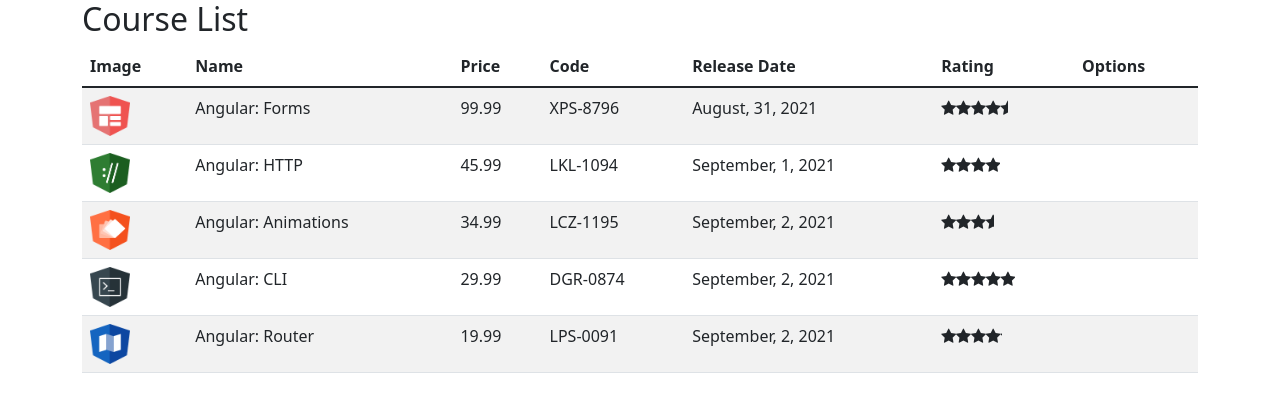
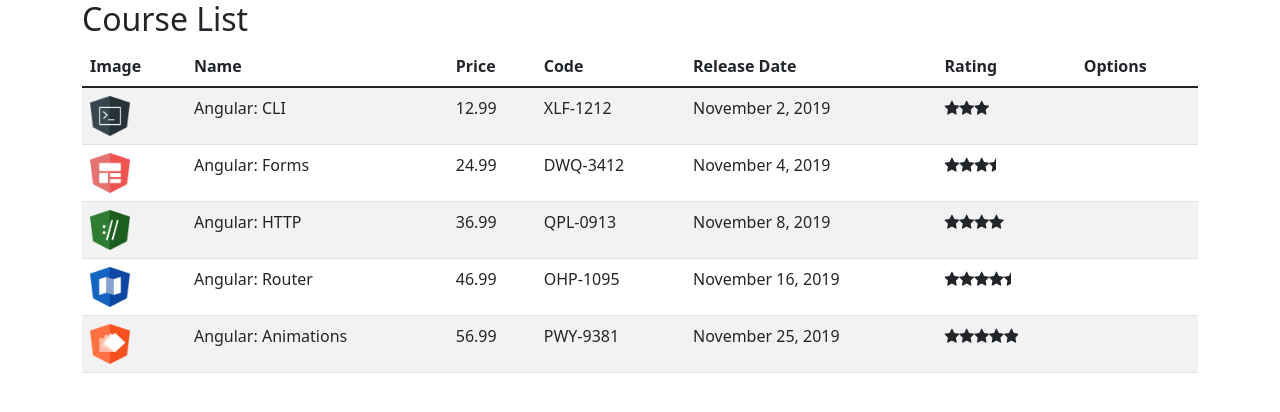
Before and after one commit to dagriel/course-manager, an Angular app: page / in a window 1280 px wide. Shown: the top 412 px of the page. Built offline with nearby package versions, Linux system fonts and the light colour scheme.

Commit message:
add dependency injection

```diff
--- a/src/app/courses/course-list.component.ts
+++ b/src/app/courses/course-list.component.ts
@@ -1,3 +1,4 @@
+import { CourseService } from './course.service';
 import { Component, OnInit } from '@angular/core';
 import { Course } from './course';
 
@@ -9,8 +10,12 @@ export class CourseListComponent implements OnInit {
 
   courses: Course[] = [];
 
+  constructor(private courseService: CourseService) { }
+
   ngOnInit(): void {
-    this.courses = [
+    this.courses = this.courseService.retrieveAll();
+
+    /* this.courses = [
       {
         id: 1,
         name: 'Angular: Forms',
@@ -66,6 +71,6 @@ export class CourseListComponent implements OnInit {
         releaseDate: 'September, 2, 2021',
         description: ''
       }
-    ]
+    ] */
   }
 }
--- /dev/null
+++ b/src/app/courses/course.service.ts
@@ -0,0 +1,98 @@
+import { Course } from './course';
+import { Injectable } from '@angular/core';
+//import { HttpClient } from '@angular/common/http';
+//import { Observable } from 'rxjs';
+
+
+@Injectable({
+    providedIn: 'root'
+})
+export class CourseService {
+
+  retrieveAll(): Course[] {
+    return COURSES;
+}
+
+    /* private coursesUrl: string = 'http://localhost:3100/api/courses';
+
+    constructor(private httpClient: HttpClient) { }
+
+    retrieveAll(): Observable<Course[]> {
+        return this.httpClient.get<Course[]>(this.coursesUrl);
+    }
+
+    retrieveById(id: number): Observable<Course> {
+        return this.httpClient.get<Course>(`${this.coursesUrl}/${id}`);
+    }
+
+    save(course: Course): Observable<Course> {
+        if(course.id) {
+            return this.httpClient.put<Course>(`${this.coursesUrl}/${course.id}`, course);
+        } else {
+            return this.httpClient.post<Course>(`${this.coursesUrl}`, course);
+        }
+    }
+
+    deleteById(id: number): Observable<any> {
+        return this.httpClient.delete<any>(`${this.coursesUrl}/${id}`);
+    } */
+
+}
+
+var COURSES: Course[] = [
+    {
+        id: 1,
+        name: 'Angular: CLI',
+        releaseDate: 'November 2, 2019',
+        description: 'Neste curso, os alunos irão obter um grande conhecimento nos principais recursos do CLI.',
+        duration: 120,
+        code: 'XLF-1212',
+        rating: 3,
+        price: 12.99,
+        imageUrl: '/assets/images/cli.png',
+    },
+    {
+        id: 2,
+        name: 'Angular: Forms',
+        releaseDate: 'November 4, 2019',
+        description: 'Neste curso, os alunos irão obter um conhecimento aprofundado sobre os recursos disponíveis no módulo de Forms.',
+        duration: 80,
+        code: 'DWQ-3412',
+        rating: 3.5,
+        price: 24.99,
+        imageUrl: '/assets/images/forms.png',
+    },
+    {
+        id: 3,
+        name: 'Angular: HTTP',
+        releaseDate: 'November 8, 2019',
+        description: 'Neste curso, os alunos irão obter um conhecimento aprofundado sobre os recursos disponíveis no módulo de HTTP.',
+        duration: 80,
+        code: 'QPL-0913',
+        rating: 4.0,
+        price: 36.99,
+        imageUrl: '/assets/images/http.png',
+    },
+    {
+        id: 4,
+        name: 'Angular: Router',
+        releaseDate: 'November 16, 2019',
+        description: 'Neste curso, os alunos irão obter um conhecimento aprofundado sobre os recursos disponíveis no módulo de Router.',
+        duration: 80,
+        code: 'OHP-1095',
+        rating: 4.5,
+        price: 46.99,
+        imageUrl: '/assets/images/router.png',
+    },
+    {
+        id: 5,
+        name: 'Angular: Animations',
+        releaseDate: 'November 25, 2019',
+        description: 'Neste curso, os alunos irão obter um conhecimento aprofundado sobre os recursos disponíveis sobre Animation.',
+        duration: 80,
+        code: 'PWY-9381',
+        rating: 5,
+        price: 56.99,
+        imageUrl: '/assets/images/animations.png',
+    }
+];
```
